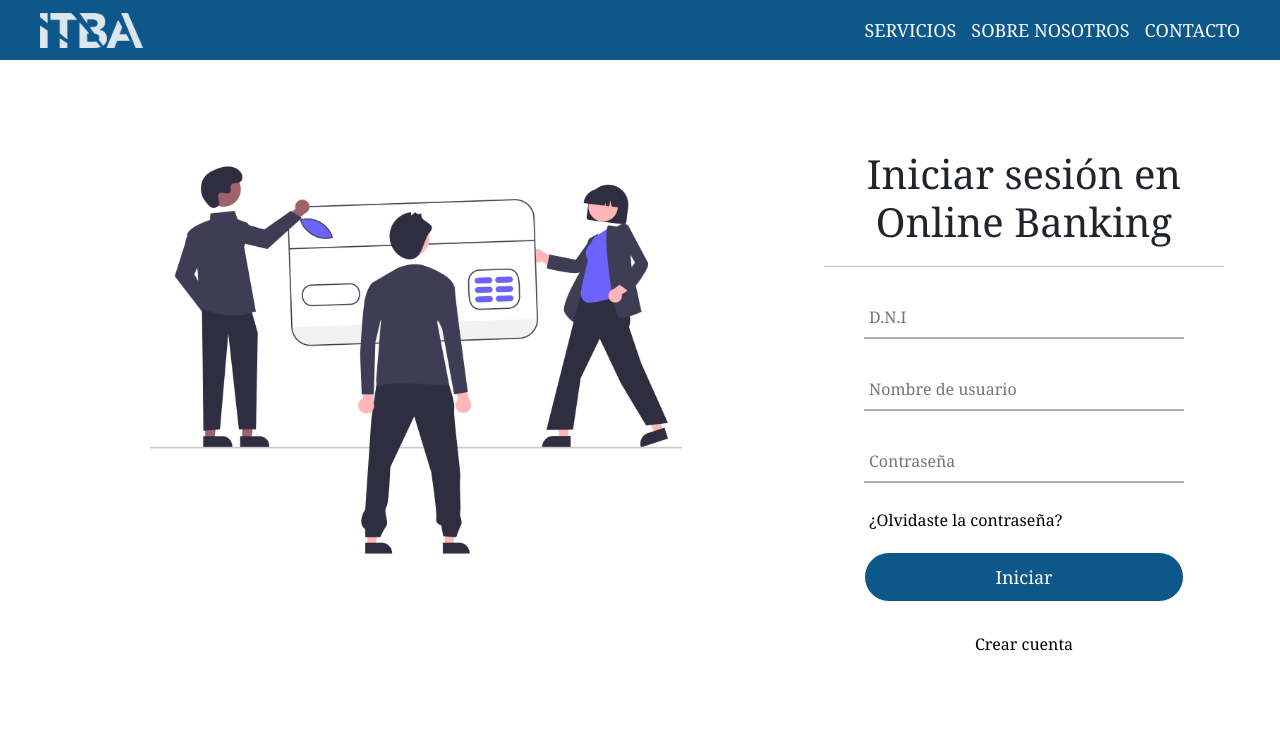
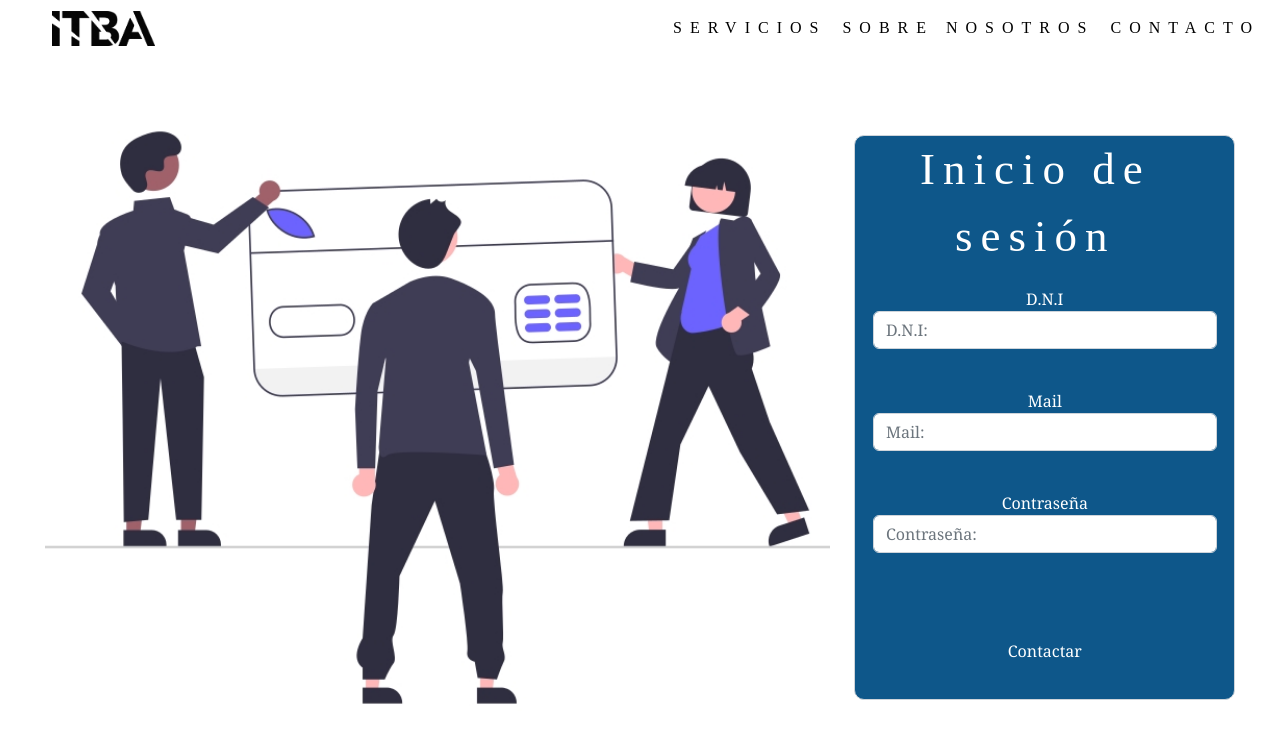
Before and after one commit to TuteAnnikian/ITBA---Grupo-4, a plain HTML site: page index.html in a window 1280 px wide. Drawn offline with nearby package versions, Linux system fonts and the light colour scheme.

Commit message:
realice cambios

```diff
--- a/estilos.css
+++ b/estilos.css
@@ -2,167 +2,132 @@ body{
     font-family: Cambria, Cochin, Georgia, Times, 'Times New Roman', serif;
     margin: 0;
 }
+
 .header{
+    background-color: white;
+}
+header {
+    width: 100%;
+    position: fixed;
+    top: 0;
+    transition: 0.7s;
+    z-index: 10;
+  }
+
+header.abajo {
     background-color: #0e578A;
-    height: 60px;
-    display: flex;
-    place-content: space-between;
-    align-items: center;
+    transition: 2.5s;
   }
+
+
 .nav_header{
     margin-right: 40px;
     margin-top: 16px;
 }
-.a_header{
-    text-decoration: none;
-    font-size: 18px;
-    color: #ffffff;
-}
+
+
  .logo{
     height: 35px;
     margin-left: 40px;
+    display: none;
 }
-.ul_header{
-    display: flex;
-    list-style: none;
-    gap: 15px;
-}
-.wrapper{
+
+.abajo .logo{
     display: flex;
 }
-.left{
-    width: 60%;
-    padding: 50px;
-}
-.left .image {
-    padding-left: 100px;
-    height: 500px;
-}
-.right{
-    width: 40%;
-    padding: 50px;
+
+.abajo .logo-2{
+    display: none;
 }
 
- /* Estilos del Formulario */
+.logo-2{
+    height: 35px;
+    margin-left: 40px;
+    display: flex;
+}
 
- .formulario{
-    height: 100px;
-    top: 25%;
-    left: 80%;
-    transform: translate(-50%, -50%);
-    width: 400px;
-    background-color: white;
-    border-radius: 10px;
-    position: absolute;
+a {
+    font-size: 50px;
+    color: rgb(0, 0, 0);
+    font-family: auto;
+    letter-spacing: 8px;
   }
-.formulario h1{
-    text-align: center;
-    padding: 0 0 20px 0;
-    border-bottom: 1px solid silver;
+  a:hover{
+    text-decoration: overline;
   }
-.formulario form{
-    padding: 0 40px;
-    box-sizing: border-box;
+  .abajo a{
+      color: white !important;
   }
-form .usuario{
-    position: relative;
-    border-bottom: 2px solid #adadad;
-    margin: 30px 0;
-}
-.usuario input{
-    width: 100%;
-    padding: 0 5px;
-    height: 40px;
-    font-size: 16px;
-    border: none;
-    background: none;
-    outline: none;
-}
-.usuario label{
-    position: absolute;
-    top: 50%;
-    left: 5px;
-    color: #adadad;
-    transform: translateY(-50%);
-    font-size: 16px;
-    pointer-events: none;
-    transition: .5s;
-}
-.usuario span::before{
-    position: absolute;
-    top: 40px;
-    left: 0;
-    width: 100%;
-    height: 2px;
-    background: rgb(29, 29, 173);
-}
-.usuario input:focus ~ label,
-.usuario input:focus ~ label{
-    top: -5px;
-    color: rgb(29, 29, 173);
-}
-.usuario input:focus ~ span::before,
-.usuario input:focus ~ span::before{
-width: 100%;
-}
-.olvid{
-    margin: -5px 0 20px 5px;
-    cursor: pointer;
-}
-.olvid a{
-    text-decoration: none;
-    color: black;
-}
-.olvid:hover{
-    text-decoration: underline;
-}
-input[type="submit"]{
-    width: 100%;
-    height: 50px;
-    border: 1px solid;
-    background: #0e578A;
-    border-radius: 25px;
-    font-size: 18px;
-    color: white;
-    cursor: pointer;
-    outline: none;
-}
-input[type="submit"]:hover{
-    border-color: rgb(29, 29, 173);
-    transition: .5s;
-}
-.registro{
-    margin: 30px 0;
-    text-align: center;
-    font-size: 16px;
-    color: black;
-}
-.registro a{
-    color: black;
-    text-decoration: none;
-}
-.registro a:hover{
-    text-decoration: underline;
-}
-.label_form{
-    display: flex;
-    justify-content: left;
+  .nav-link {
+    color: rgb(0, 0, 0) !important;
+    font-weight: 490;
   }
 
 
 
+form{
+    border-radius: 10px;
+    border: 1px solid #ced4da;
+    background-color:#0e578A;
+}
+.tituloForm{
+    font-size: 45px;
+    color: rgb(255, 255, 255);
+    font-family: auto;
+    letter-spacing: 8px;
+}
 
+label{
+    width: 100%;
+    color:white;
+    border-radius: 4px;
+    width: 95%;
+}
 
-@media only screen and (max-width: 640px) {
-    .wrapper{
+.btn{
+    border: none;
+    margin-bottom: 30px;
+    color: rgb(255, 255, 255);
+    width: 50%;
+}
+
+.btn:hover{
+    background-color: #ffffff;
+    border: none;
+    color: rgb(0, 0, 0);
+    width: 50%;
+}
+
+.navbar-toggler{
+    border: none;
+}
+
+.hamburger {
+  background-color: transparent;
+  border: none;
+  outline: none;
+  cursor: pointer;
+  border-color: none !important;
+  color: transparent;
+}
+
+.hamburger .line {
   display: block;
+  width: 40px;
+  height: 3px;
+  background-color: rgb(255, 255, 255);
+  margin-block: 10px;
+  border-radius: 4px;
+  transition:  0.5s;
+  opacity: 0.25s;
 }
-    .left{
-        width: 100%;
-        box-sizing: border-box;
+.hamburger.active .line:nth-child(1) {
+  transform: translateY(13px) rotate(45deg);
 }
-    .right{
-        width: 100%;
-        box-sizing: border-box;
+
+.hamburger.active .line:nth-child(2) {
+  opacity: 0;
 }
+.hamburger.active .line:nth-child(3) {
+  transform: translateY(-13px) rotate(-45deg);
 }
--- a/index.html
+++ b/index.html
@@ -9,49 +9,77 @@
     <meta http-equiv="X-UA-Compatible" content="IE=edge">
     <meta name="viewport" content="width=device-width, initial-scale=1.0">
     <title>ITBA | Home Banking</title>
+    <script src="./pages/header.js" defer></script>
 </head>
 
 
 <body>
 
     <header class="header">
-        <a href="index.html"><img class="logo" src="multimedia/ITBAW.png" alt=""></a>
-        <nav class="nav_header">
-            <ul class="ul_header">
+      <nav class="navbar navbar-expand-lg">
+            <div class="container-fluid">
+              <a href="index.html"><img class="logo-2" src="multimedia/ITBAB.png" alt=""></a>
+              <a href="index.html"><img class="logo" src="multimedia/ITBAW.png" alt=""></a>
+              <button class="navbar-toggler hamburger" type="button" data-bs-toggle="collapse" data-bs-target="#navbarNavAltMarkup" aria-controls="navbarNavAltMarkup" aria-expanded="false" aria-label="Toggle navigation">
+                <span class="line"></span>
+                <span class="line"></span>
+                <span class="line"></span>
+              </button>
+
+              <div class="collapse navbar-collapse justify-content-end" id="navbarNavAltMarkup">
+
+                <div class="collapse d-flex justify-content-center text-center">
+                  <div class="navbar-nav">
+                    <a class="nav-link" href="#">SERVICIOS</a>
+                    <a class="nav-link" href="#">SOBRE NOSOTROS</a>
+                    <a class="nav-link" href="#">CONTACTO</a>
+                  </div>
+                </div>
+              </div>
+            </div>
+          </nav>
+            <!-- <ul class="ul_header">
                 <li><a class="a_header" href="/pages/servicios.html">SERVICIOS</a></li>
                 <li><a class="a_header" href="/pages/sobrenosotros.html">SOBRE NOSOTROS</a></li>
                 <li><a class="a_header" href="/pages/contacto.html">CONTACTO</a></li>
-            </ul>
-        </nav>
+            </ul> -->
     </header>
 
     <div class="wrapper">
+      <div class="container-fluid d-flex justify-content-center">
 
-        <section class="left">
-            <img class="image" src="/multimedia/foto1.jpg" alt="">
-        </section>
+        <div class="row d-flex align-items-center mt-5">
+          <div class="col-sm-12 col-md-8 col-lg-8 justify-content-center contenedor-1">
+              <img class="image w-100" src="multimedia/foto1.jpg" alt="">
+            </div>
+            <div class="col-sm-8 col-md-4 col-lg-4 justify-content-center contenedor-2">
+                <form class="d-flex flex-column text-center" action="">
+                  <label class="tituloForm" for="">Inicio de sesión</label>
+                  <div class="mb-3">
+                    <label for="exampleFormControlInput1" class="form-label p-2 mt-2">D.N.I
+                      <input type="email" class="form-control" id="exampleFormControlInput1" placeholder="D.N.I:">
+                    </label>
+                  </div>
+                  <div class="mb-3">
+                    <label for="exampleFormControlInput1" class="form-label p-2">Mail
+                    <input type="email" class="form-control" id="exampleFormControlInput1" placeholder="Mail:">
+                  </label>
+                  </div>
+                  <div class="mb-3">
+                    <label for="exampleFormControlInput1" class="form-label p-2">Contraseña
+                    <input type="password" class="form-control" id="exampleFormControlInput1" placeholder="Contraseña:">
+                  </label>
+                  </div>
+                  <div>
+                    <button class="btn mt-5">Contactar</button>
+                  </div>
+                </form>
+                </div>
+              </div>
 
-        <section class="right">
-            <div class="formulario">
-                <h1>Iniciar sesión en Online Banking</h1>
-                <form method="post">
-              <div class="usuario">
-                <input type="number" min="1" max="99999999" required placeholder="D.N.I">
-              </div>
-              <div class="usuario">
-                <input type="text" placeholder="Nombre de usuario" required>
-              </div>
-              <div class="usuario">
-                <input type="password" placeholder="Contraseña" required>
-              </div>
-              <div class="olvid"><a href="pages/olvidaste.html">¿Olvidaste la contraseña?</a></div>
-                <input type="submit" value="Iniciar">
-              <div class="registro">
-                <a href="pages/crearcuenta.html">Crear cuenta</a>
-              </div>
-        </section>
 
-    </div>
+      </div>
+      </div>
     <script src="https://cdn.jsdelivr.net/npm/@popperjs/core@2.11.5/dist/umd/popper.min.js" integrity="sha384-Xe+8cL9oJa6tN/veChSP7q+mnSPaj5Bcu9mPX5F5xIGE0DVittaqT5lorf0EI7Vk" crossorigin="anonymous"></script>
     <script src="https://cdn.jsdelivr.net/npm/bootstrap@5.2.0-beta1/dist/js/bootstrap.min.js" integrity="sha384-kjU+l4N0Yf4ZOJErLsIcvOU2qSb74wXpOhqTvwVx3OElZRweTnQ6d31fXEoRD1Jy" crossorigin="anonymous"></script>
 </body>
--- /dev/null
+++ b/pages/header.js
@@ -0,0 +1,18 @@
+window.addEventListener('scroll', function () {
+    var header = document.querySelector('header');
+    var anchor = document.querySelector('a')
+    var imageNone = document.querySelector('.logo');
+    var scrollDos = document.querySelector('.logo-2');
+    header.classList.toggle('abajo', window.scrollY > 20);
+    anchor.classList.toggle('abajo', window.scrollY > 20);
+    imageNone.classList.toggle('abajo', window.scrollY > 20);
+    scrollDos.classList.toggle('abajo', window.scrolly > 20);
+
+  });
+
+
+  const hamburgerMenu = document.querySelector('.hamburger');
+  const menuIsActive = () => {
+    hamburgerMenu.classList.toggle('active');
+  };
+  hamburgerMenu.addEventListener('click', menuIsActive);
```
Lines whose indentation alone changed are shown as unchanged.
